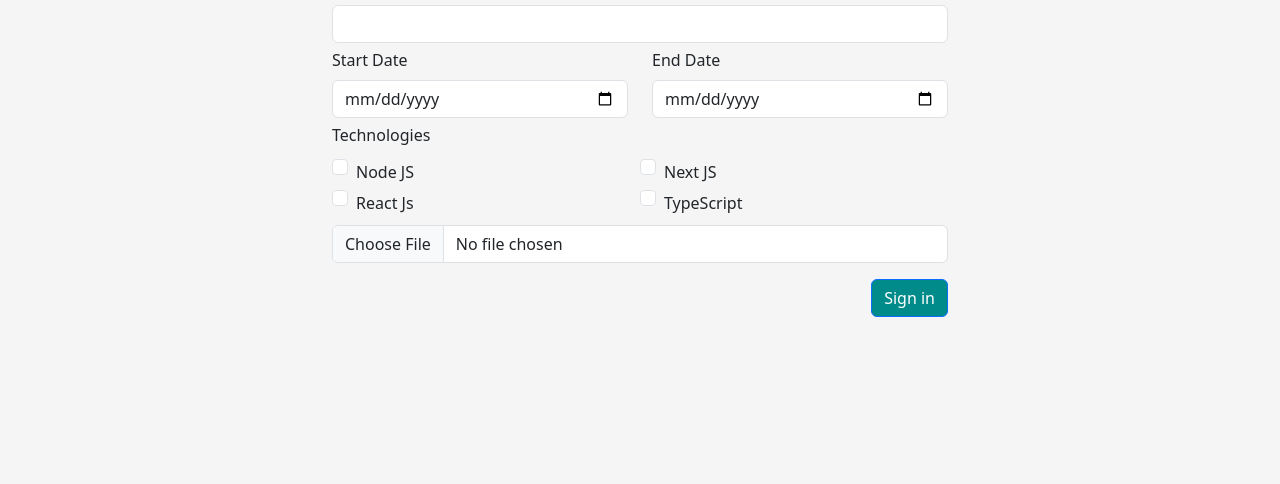
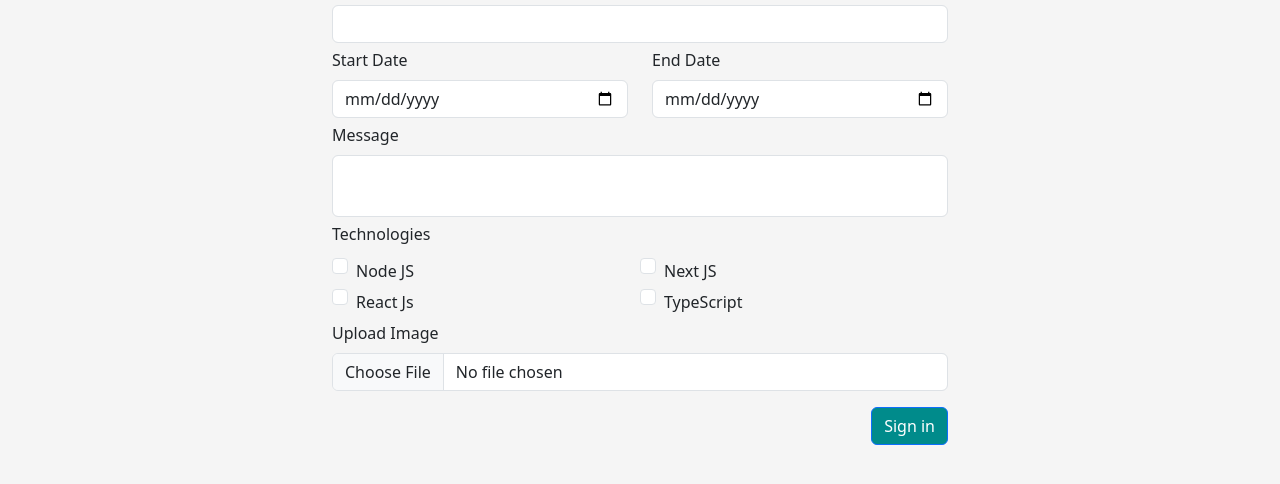
Before and after one commit to tiyoigusty/personal-web-2, a plain HTML site: page myProject.html in a window 1280 px wide. Shown: the part 216-700 px from the top of the page. Drawn offline with nearby package versions, Linux system fonts and the light colour scheme.

Commit message:
edit add project

```diff
--- a/myProject.html
+++ b/myProject.html
@@ -51,7 +51,7 @@
         border-radius: 50%;
         line-height: 29px;
       }
-      label{
+      label {
         margin-top: 5px;
       }
       textarea {
@@ -115,6 +115,10 @@
         <label for="end" class="form-label fw-medium">End Date</label>
         <input type="date" class="form-control" id="end" />
       </div>
+      <div class="">
+        <label for="message" class="form-label fw-medium">Message</label>
+        <textarea class="form-control" id="message"></textarea>
+      </div>
 
       <div class="">
         <label class="form-label fw-medium">Technologies</label>
@@ -171,8 +175,15 @@
         </div>
       </div>
 
-      <div class="input-group mt-2">
-        <input type="file" class="form-control" id="inputGroupFile04" aria-describedby="inputGroupFileAddon04" aria-label="Upload">
+      <div class="">
+        <label for="uploadImg" class="form-label fw-medium">Upload Image</label>
+        <input
+          type="file"
+          class="form-control"
+          id="uploadImg"
+          aria-describedby="inputGroupFileAddon04"
+          aria-label="Upload"
+        />
       </div>
 
       <div class="mt-3">
```
